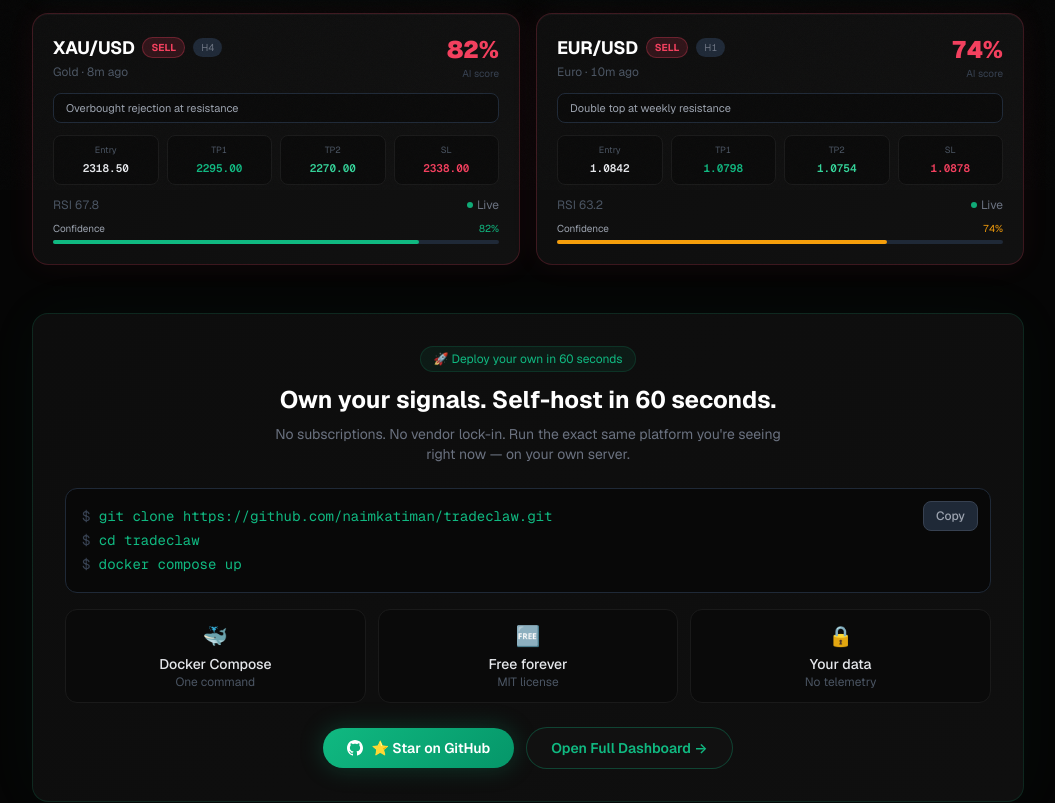
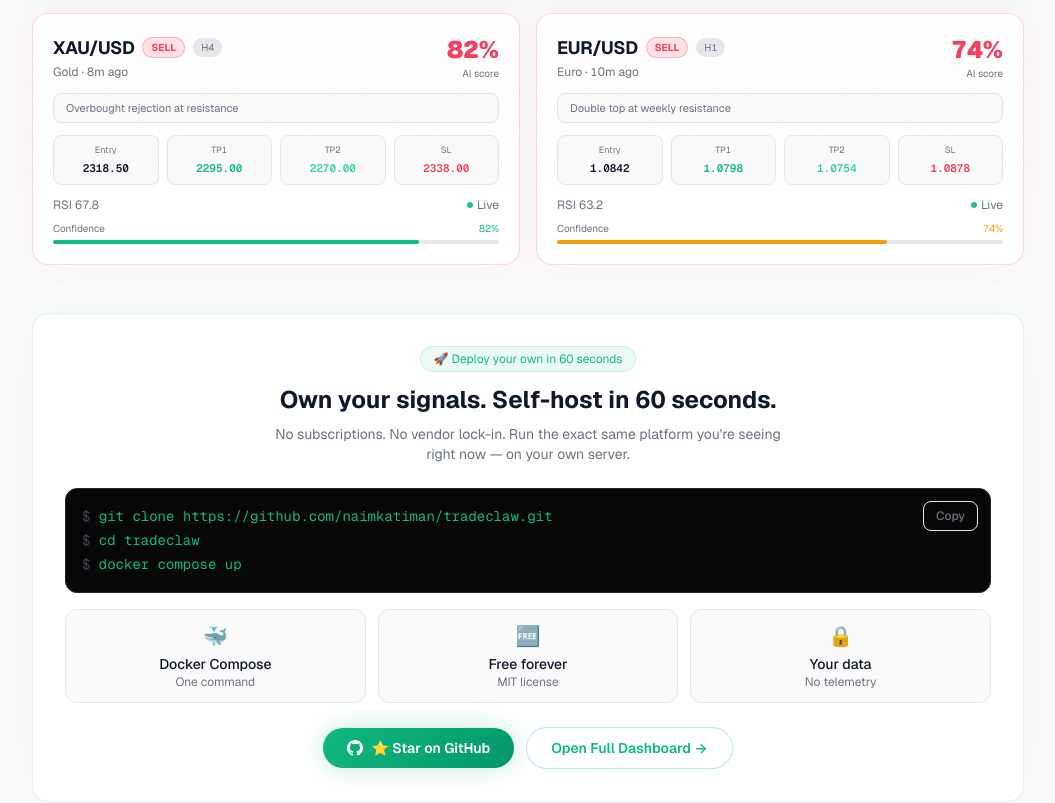
Before and after one commit to naimkatiman/tradeclaw, a Next.js app in the folder apps/web/: page /demo in a window 1280 px wide. Shown: the part 610-1413 px from the top of the page, without its empty margins (112-1167 px from the left). Built offline with nearby package versions, Linux system fonts and the light colour scheme; no server answers.

Commit message:
feat: light mode support for /demo page

```diff
--- a/apps/web/app/demo/DemoClient.tsx
+++ b/apps/web/app/demo/DemoClient.tsx
@@ -108,11 +108,11 @@
   const color = value >= 80 ? '#10b981' : value >= 70 ? '#f59e0b' : '#6b7280';
   return (
     <div className="mt-2">
-      <div className="flex justify-between text-[10px] mb-1" style={{ color: '#9ca3af' }}>
+      <div className="flex justify-between text-[10px] mb-1" style={{ color: 'var(--text-secondary)' }}>
         <span>Confidence</span>
         <span style={{ color }}>{value}%</span>
       </div>
-      <div className="h-1 rounded-full" style={{ background: '#1f2937' }}>
+      <div className="h-1 rounded-full" style={{ background: 'var(--border)' }}>
         <div
           className="h-1 rounded-full transition-all duration-700"
           style={{ width: `${value}%`, background: color }}
@@ -134,16 +134,16 @@
     <div
       className="rounded-2xl p-5 border transition-all duration-500"
       style={{
-        background: `linear-gradient(135deg, #0d0d0d 0%, #111 100%)`,
+        background: 'var(--bg-card)',
         borderColor: isBuy ? 'rgba(16,185,129,0.2)' : 'rgba(244,63,94,0.2)',
-        boxShadow: `0 0 30px ${bgGlow}, inset 0 1px 0 rgba(255,255,255,0.03)`,
+        boxShadow: `0 0 30px ${bgGlow}`,
       }}
     >
       {/* Header */}
       <div className="flex items-start justify-between mb-3">
         <div>
           <div className="flex items-center gap-2">
-            <span className="text-white font-bold text-lg tracking-tight">{sig.symbol}</span>
+            <span className="font-bold text-lg tracking-tight" style={{ color: 'var(--foreground)' }}>{sig.symbol}</span>
             <span
               className="text-[10px] font-bold px-2 py-0.5 rounded-full"
               style={{
@@ -156,12 +156,12 @@
             </span>
             <span
               className="text-[10px] px-2 py-0.5 rounded-full"
-              style={{ background: '#1f2937', color: '#6b7280' }}
+              style={{ background: 'var(--border)', color: 'var(--text-secondary)' }}
             >
               {sig.timeframe}
             </span>
           </div>
-          <div className="text-xs mt-0.5" style={{ color: '#4b5563' }}>{sig.asset} · {timeAgo(sig.timestamp)}</div>
+          <div className="text-xs mt-0.5" style={{ color: 'var(--text-secondary)' }}>{sig.asset} · {timeAgo(sig.timestamp)}</div>
         </div>
         <div className="text-right">
           <div
@@ -170,14 +170,14 @@
           >
             {sig.confidence}%
           </div>
-          <div className="text-[10px]" style={{ color: '#374151' }}>AI score</div>
+          <div className="text-[10px]" style={{ color: 'var(--text-secondary)' }}>AI score</div>
         </div>
       </div>
 
       {/* Trend */}
       <div
         className="text-[11px] mb-3 px-3 py-1.5 rounded-lg"
-        style={{ background: '#0a0a0a', color: '#9ca3af', border: '1px solid #1f2937' }}
+        style={{ background: 'var(--glass-bg)', color: 'var(--text-secondary)', border: '1px solid var(--border)' }}
       >
         {sig.trend}
       </div>
@@ -185,27 +185,27 @@
       {/* Levels */}
       <div className="grid grid-cols-4 gap-2 text-center">
         {[
-          { label: 'Entry', value: formatPrice(sig.symbol, sig.entry), color: '#e5e7eb' },
+          { label: 'Entry', value: formatPrice(sig.symbol, sig.entry), color: 'var(--foreground)' },
           { label: 'TP1', value: formatPrice(sig.symbol, sig.tp1), color: '#10b981' },
           { label: 'TP2', value: formatPrice(sig.symbol, sig.tp2), color: '#34d399' },
           { label: 'SL', value: formatPrice(sig.symbol, sig.sl), color: '#f43f5e' },
         ].map(({ label, value, color }) => (
-          <div key={label} className="rounded-lg p-2" style={{ background: '#0a0a0a', border: '1px solid #1a1a1a' }}>
-            <div className="text-[9px] mb-0.5" style={{ color: '#4b5563' }}>{label}</div>
+          <div key={label} className="rounded-lg p-2" style={{ background: 'var(--glass-bg)', border: '1px solid var(--border)' }}>
+            <div className="text-[9px] mb-0.5" style={{ color: 'var(--text-secondary)' }}>{label}</div>
             <div className="text-[11px] font-mono font-semibold" style={{ color }}>{value}</div>
           </div>
         ))}
       </div>
 
       {/* RSI */}
-      <div className="flex items-center justify-between mt-3 text-xs" style={{ color: '#4b5563' }}>
+      <div className="flex items-center justify-between mt-3 text-xs" style={{ color: 'var(--text-secondary)' }}>
         <span>RSI {sig.rsi}</span>
         <div className="flex items-center gap-1">
           <div
             className="w-1.5 h-1.5 rounded-full animate-pulse"
             style={{ background: '#10b981' }}
           />
-          <span style={{ color: '#6b7280' }}>Live</span>
+          <span style={{ color: 'var(--text-secondary)' }}>Live</span>
         </div>
       </div>
 
@@ -263,9 +263,9 @@
     <div
       className="min-h-screen"
       style={{
-        background: '#050505',
+        background: 'var(--background)',
         fontFamily: "'Geist', 'Inter', system-ui, sans-serif",
-        color: '#e5e7eb',
+        color: 'var(--foreground)',
       }}
     >
       {/* GitHub Star Banner */}
@@ -278,8 +278,8 @@
         <div className="max-w-5xl mx-auto px-4 py-3 flex items-center justify-between gap-4 flex-wrap">
           <div className="flex items-center gap-2 text-sm">
             <span style={{ color: '#10b981' }}>⭐</span>
-            <span style={{ color: '#9ca3af' }}>
-              Like what you see? <span style={{ color: '#e5e7eb' }}>TradeClaw is 100% open source.</span>
+            <span style={{ color: 'var(--text-secondary)' }}>
+              Like what you see? <span style={{ color: 'var(--foreground)' }}>TradeClaw is 100% open source.</span>
             </span>
           </div>
           <a
@@ -315,23 +315,23 @@
             <div className="w-1.5 h-1.5 rounded-full bg-emerald-400 animate-pulse" />
             Live demo · No login required
           </div>
-          <h1 className="text-4xl md:text-5xl font-black tracking-tight mb-3" style={{ color: '#fff' }}>
+          <h1 className="text-4xl md:text-5xl font-black tracking-tight mb-3" style={{ color: 'var(--foreground)' }}>
             AI Signals, <span style={{ color: '#10b981' }}>Live</span>
           </h1>
-          <p className="text-base max-w-xl mx-auto" style={{ color: '#6b7280' }}>
+          <p className="text-base max-w-xl mx-auto" style={{ color: 'var(--text-secondary)' }}>
             TradeClaw generates AI-powered BUY/SELL signals for BTC, ETH, Gold, and EUR/USD.
             Updates every 10 seconds — exactly what your self-hosted instance would show.
           </p>
           {/* Countdown */}
           <div
             className="inline-flex items-center gap-2 mt-4 rounded-full px-3 py-1 text-xs"
-            style={{ background: '#111', border: '1px solid #1f2937', color: '#4b5563' }}
+            style={{ background: 'var(--bg-card)', border: '1px solid var(--border)', color: 'var(--text-secondary)' }}
           >
             <div
               className="w-1.5 h-1.5 rounded-full"
-              style={{ background: countdown <= 3 ? '#10b981' : '#374151', transition: 'background 0.3s' }}
+              style={{ background: countdown <= 3 ? '#10b981' : 'var(--border)', transition: 'background 0.3s' }}
             />
-            Next update in <span style={{ color: '#9ca3af', fontVariantNumeric: 'tabular-nums' }}>{countdown}s</span>
+            Next update in <span style={{ color: 'var(--foreground)', fontVariantNumeric: 'tabular-nums' }}>{countdown}s</span>
             &nbsp;· Tick #{tick}
           </div>
         </div>
@@ -347,7 +347,7 @@
         <div
           className="rounded-2xl p-8 mb-8"
           style={{
-            background: 'linear-gradient(135deg, #0d0d0d 0%, #0f0f0f 100%)',
+            background: 'var(--bg-card)',
             border: '1px solid rgba(16,185,129,0.15)',
             boxShadow: '0 0 60px rgba(16,185,129,0.04)',
           }}
@@ -363,10 +363,10 @@
             >
               🚀 Deploy your own in 60 seconds
             </div>
-            <h2 className="text-2xl font-bold mb-2" style={{ color: '#fff' }}>
+            <h2 className="text-2xl font-bold mb-2" style={{ color: 'var(--foreground)' }}>
               Own your signals. Self-host in 60 seconds.
             </h2>
-            <p className="text-sm max-w-lg mx-auto" style={{ color: '#6b7280' }}>
+            <p className="text-sm max-w-lg mx-auto" style={{ color: 'var(--text-secondary)' }}>
               No subscriptions. No vendor lock-in. Run the exact same platform you&apos;re seeing right now — on your own server.
             </p>
           </div>
@@ -393,25 +393,25 @@
               onClick={copyDocker}
               className="absolute top-3 right-3 rounded-lg px-3 py-1.5 text-xs font-medium transition-all duration-200 hover:scale-105 active:scale-95"
               style={{
-                background: copied ? 'rgba(16,185,129,0.2)' : '#1f2937',
-                color: copied ? '#10b981' : '#9ca3af',
-                border: `1px solid ${copied ? 'rgba(16,185,129,0.4)' : '#374151'}`,
+                background: copied ? 'rgba(16,185,129,0.2)' : 'var(--glass-bg)',
+                color: copied ? '#10b981' : 'var(--text-secondary)',
+                border: `1px solid ${copied ? 'rgba(16,185,129,0.4)' : 'var(--border)'}`,
               }}
             >
               {copied ? '✓ Copied' : 'Copy'}
             </button>
           </div>
 
-          <div className="grid grid-cols-1 sm:grid-cols-3 gap-3 text-center text-sm" style={{ color: '#6b7280' }}>
+          <div className="grid grid-cols-1 sm:grid-cols-3 gap-3 text-center text-sm" style={{ color: 'var(--text-secondary)' }}>
             {[
               { icon: '🐳', label: 'Docker Compose', sub: 'One command' },
               { icon: '🆓', label: 'Free forever', sub: 'MIT license' },
               { icon: '🔒', label: 'Your data', sub: 'No telemetry' },
             ].map(({ icon, label, sub }) => (
-              <div key={label} className="rounded-xl p-3" style={{ background: '#0a0a0a', border: '1px solid #1a1a1a' }}>
+              <div key={label} className="rounded-xl p-3" style={{ background: 'var(--glass-bg)', border: '1px solid var(--border)' }}>
                 <div className="text-xl mb-1">{icon}</div>
-                <div className="font-medium" style={{ color: '#e5e7eb' }}>{label}</div>
-                <div className="text-xs" style={{ color: '#4b5563' }}>{sub}</div>
+                <div className="font-medium" style={{ color: 'var(--foreground)' }}>{label}</div>
+                <div className="text-xs" style={{ color: 'var(--text-secondary)' }}>{sub}</div>
               </div>
             ))}
           </div>
@@ -437,7 +437,7 @@
               href="/dashboard"
               className="inline-flex items-center gap-2 rounded-full px-6 py-2.5 text-sm font-semibold transition-all duration-300 hover:scale-105 active:scale-95"
               style={{
-                background: '#111',
+                background: 'var(--bg-card)',
                 color: '#10b981',
                 border: '1px solid rgba(16,185,129,0.3)',
               }}
@@ -458,17 +458,17 @@
             <div
               key={label}
               className="rounded-xl p-4 text-center"
-              style={{ background: '#0d0d0d', border: '1px solid #1a1a1a' }}
+              style={{ background: 'var(--bg-card)', border: '1px solid var(--border)' }}
             >
               <div className="text-2xl mb-2">{icon}</div>
-              <div className="text-sm font-semibold" style={{ color: '#e5e7eb' }}>{label}</div>
-              <div className="text-xs mt-0.5" style={{ color: '#4b5563' }}>{sub}</div>
+              <div className="text-sm font-semibold" style={{ color: 'var(--foreground)' }}>{label}</div>
+              <div className="text-xs mt-0.5" style={{ color: 'var(--text-secondary)' }}>{sub}</div>
             </div>
           ))}
         </div>
 
         {/* Footer note */}
-        <div className="text-center mt-10 text-xs" style={{ color: '#374151' }}>
+        <div className="text-center mt-10 text-xs" style={{ color: 'var(--text-secondary)' }}>
           Demo uses simulated data. Real instance uses live market feeds.
           <br />
           <Link href="/" className="underline hover:text-gray-500 transition-colors">
```
